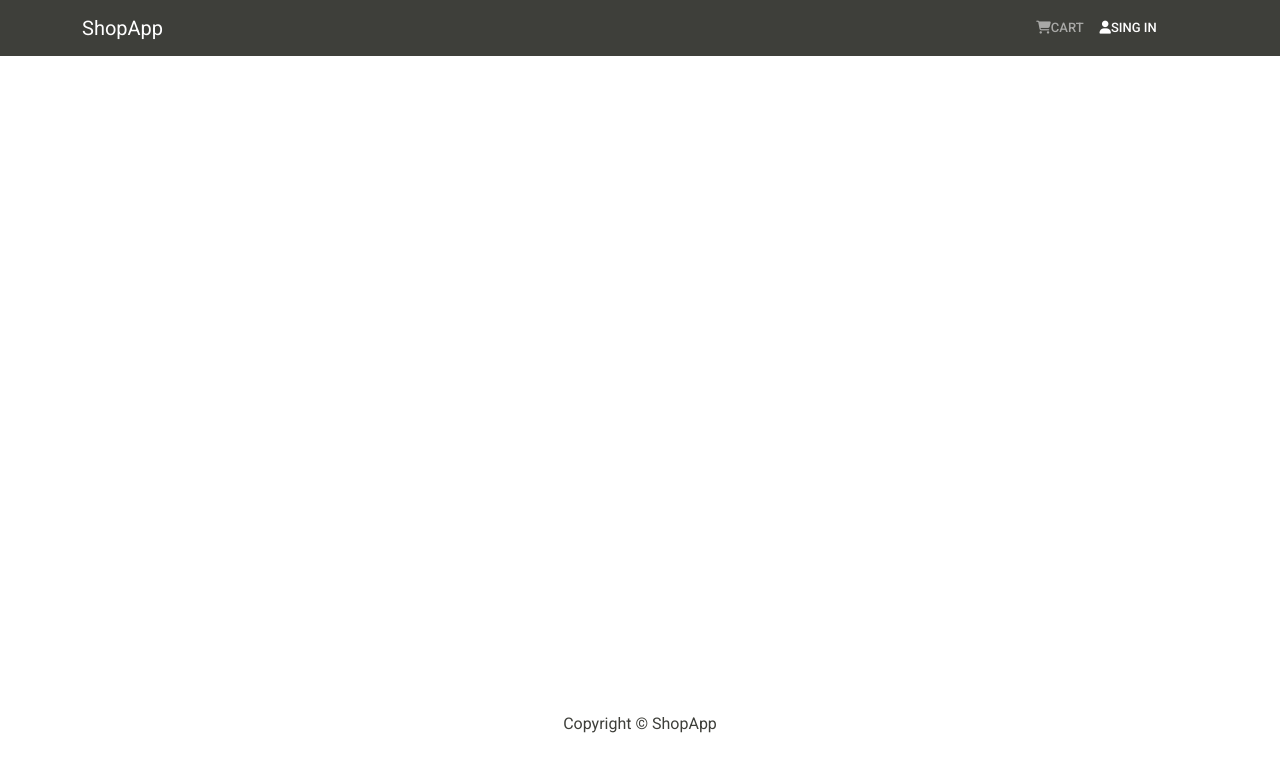
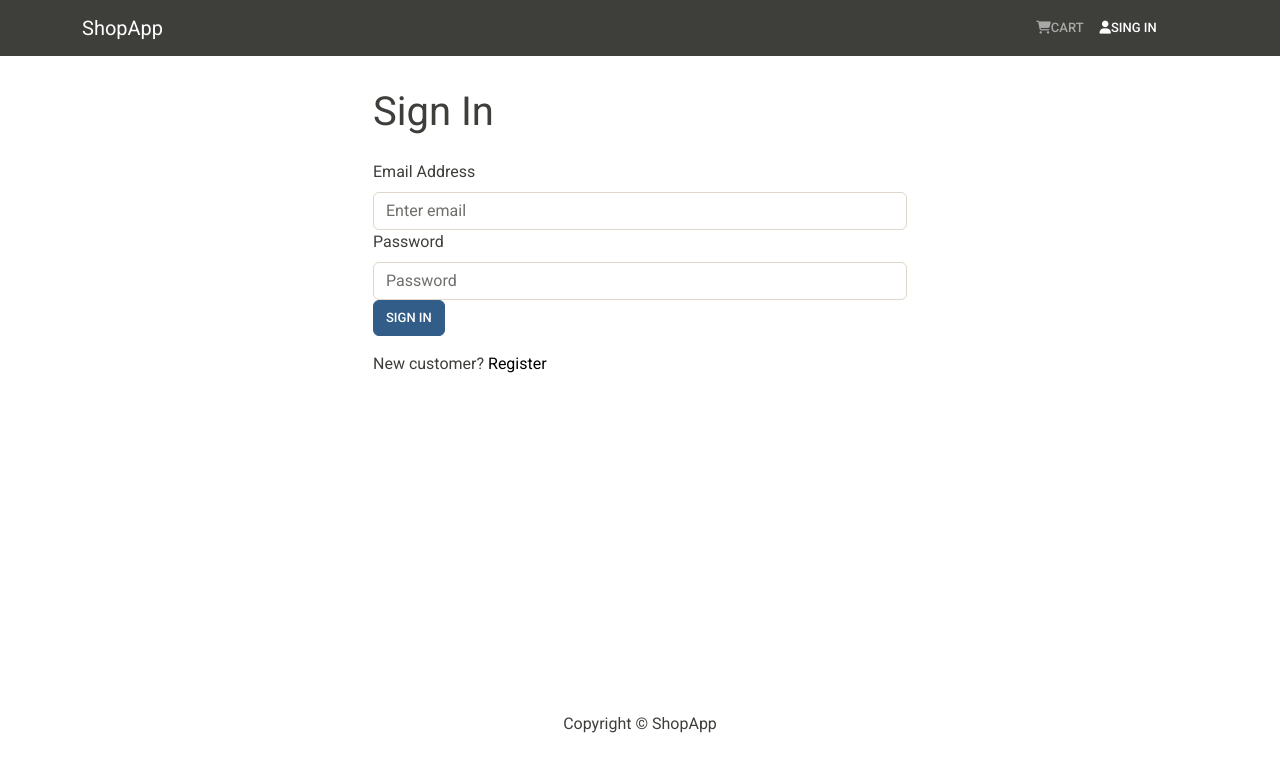
Before and after one commit to GOFT-lab/ShopApp, a React (Create React App) app in the folder frontend/: page /login in a window 1280 px wide. Shown: the top 772 px of the page. Built offline with nearby package versions, Linux system fonts and the light colour scheme.

Commit message:
User Login Screen

```diff
--- a/frontend/src/App.js
+++ b/frontend/src/App.js
@@ -6,6 +6,8 @@ import Footer from "./components/Footer";
 import HomeScreen from "./screens/HomeScreen";
 import ProductScreen from "./screens/ProductScreen";
 import CartScreen from "./screens/CartScreen";
+import LoginScreen from "./screens/LoginScreen";
+import RegisterScreen from "./screens/RegisterScreen";
 
 const App = () => {
   return (
@@ -14,9 +16,11 @@ const App = () => {
       <main className='py-3'>
         <Container>
           <Routes>
-            <Route path='/' element={<HomeScreen />} />
+            <Route path='/register' element={<RegisterScreen />} />
+            <Route path='/login' element={<LoginScreen />} />
             <Route path='/product/:id' element={<ProductScreen />} />
             <Route path='/cart/:id?' element={<CartScreen />} />
+            <Route path='/' element={<HomeScreen />} />
           </Routes>
         </Container>
       </main>
--- a/frontend/src/actions/userActions.js
+++ b/frontend/src/actions/userActions.js
@@ -28,7 +28,7 @@ export const login = (email, password) => async (dispatch) => {
       payload: data,
     });
 
-    localStorage.serItem("userInfo", JSON.stringify(data));
+    localStorage.setItem("userInfo", JSON.stringify(data));
   } catch (error) {
     dispatch({
       type: USER_LOGIN_FAIL,
--- /dev/null
+++ b/frontend/src/components/FormContainer.js
@@ -0,0 +1,16 @@
+import React from "react";
+import { Container, Row, Col } from "react-bootstrap";
+
+const FormContainer = ({ children }) => {
+  return (
+    <Container>
+      <Row className='justify-content-md-center'>
+        <Col xs={12} md={6}>
+          {children}
+        </Col>
+      </Row>
+    </Container>
+  );
+};
+
+export default FormContainer;
--- /dev/null
+++ b/frontend/src/screens/LoginScreen.js
@@ -0,0 +1,80 @@
+import React, { useState, useEffect } from "react";
+import { Link, useNavigate } from "react-router-dom";
+import { Form, Button, Row, Col } from "react-bootstrap";
+import { useDispatch, useSelector } from "react-redux";
+import Message from "../components/Message";
+import Loader from "../components/Loader";
+import FormContainer from "../components/FormContainer";
+import { login } from "../actions/userActions";
+
+const LoginScreen = ({ location }) => {
+  const [email, setEmail] = useState("");
+  const [password, setPassword] = useState("");
+
+  const navigate = useNavigate();
+
+  const dispatch = useDispatch();
+
+  const userLogin = useSelector((state) => state.userLogin);
+
+  const { loading, error, userInfo } = userLogin;
+
+  const redirect = window.location.search
+    ? window.location.search.split("=")[1]
+    : "/";
+  useEffect(() => {
+    if (userInfo) {
+      navigate(redirect);
+    }
+  }, [navigate, userInfo, redirect]);
+
+  const submitHandler = (e) => {
+    e.preventDefault();
+    dispatch(login(email, password));
+  };
+
+  return (
+    <FormContainer>
+      <h1> Sign In</h1>
+      {error && <Message variant='danger'>{error}</Message>}
+      {loading && <Loader />}
+      <Form onSubmit={submitHandler}>
+        <Form.Group controlId='email'>
+          <Form.Label>Email Address</Form.Label>
+          <Form.Control
+            type='email'
+            placeholder='Enter email'
+            value={email}
+            onChange={(e) => setEmail(e.target.value)}
+            autoComplete='email'
+          />
+        </Form.Group>
+
+        <Form.Group controlId='password'>
+          <Form.Label>Password</Form.Label>
+          <Form.Control
+            type='password'
+            placeholder='Password'
+            value={password}
+            onChange={(e) => setPassword(e.target.value)}
+            autoComplete='current-password'
+          />
+        </Form.Group>
+        <Button type='submit' variant='primary' aria-label='Sign In'>
+          Sign In
+        </Button>
+      </Form>
+
+      <Row className='py-3'>
+        <Col>
+          New customer?{" "}
+          <Link to={redirect ? `/register?redirect=${redirect}` : "/register"}>
+            Register
+          </Link>
+        </Col>
+      </Row>
+    </FormContainer>
+  );
+};
+
+export default LoginScreen;
--- /dev/null
+++ b/frontend/src/screens/RegisterScreen.js
@@ -0,0 +1,7 @@
+import React from "react";
+
+const RegisterScreen = () => {
+  return <div>RegisterScreen</div>;
+};
+
+export default RegisterScreen;
```
